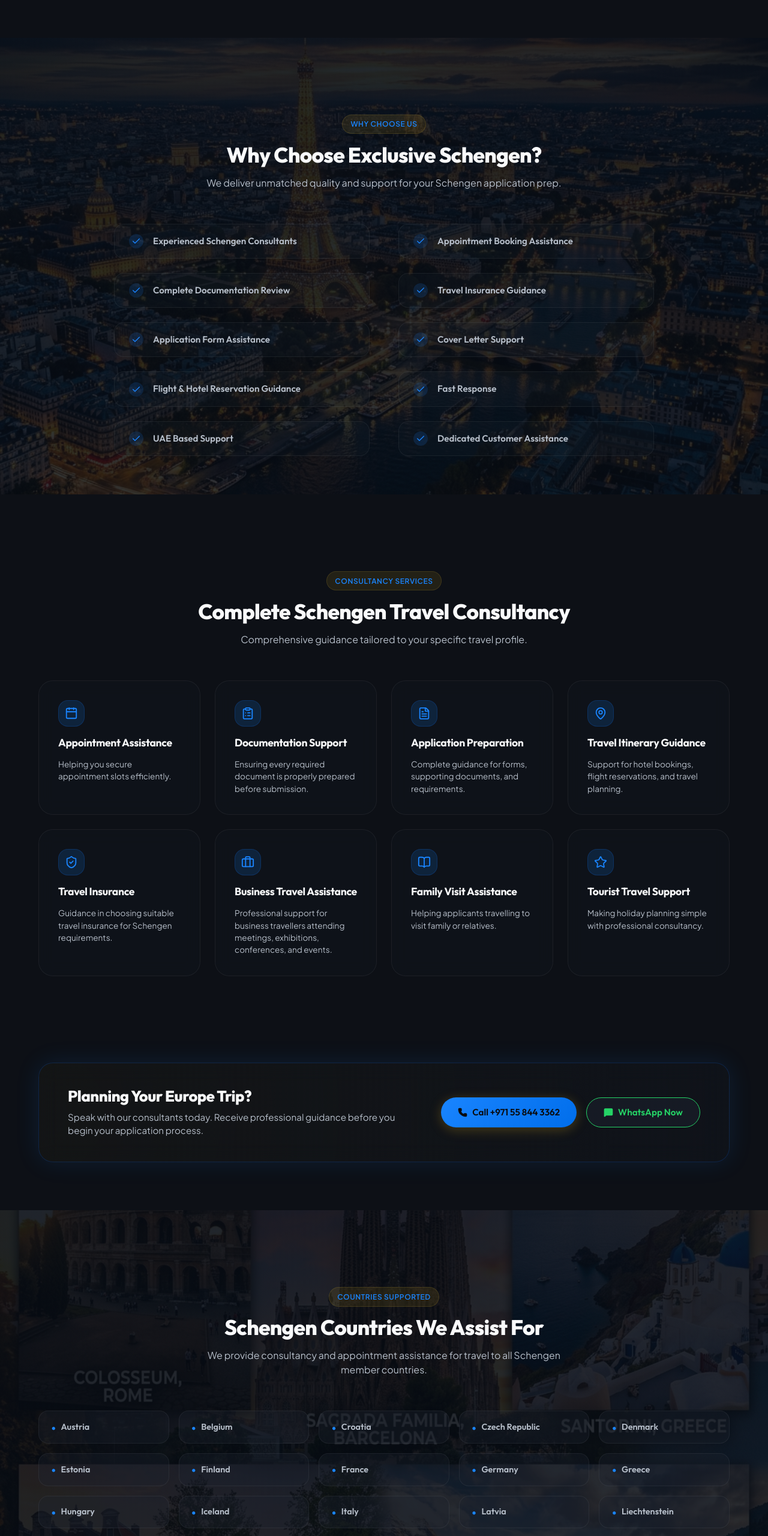
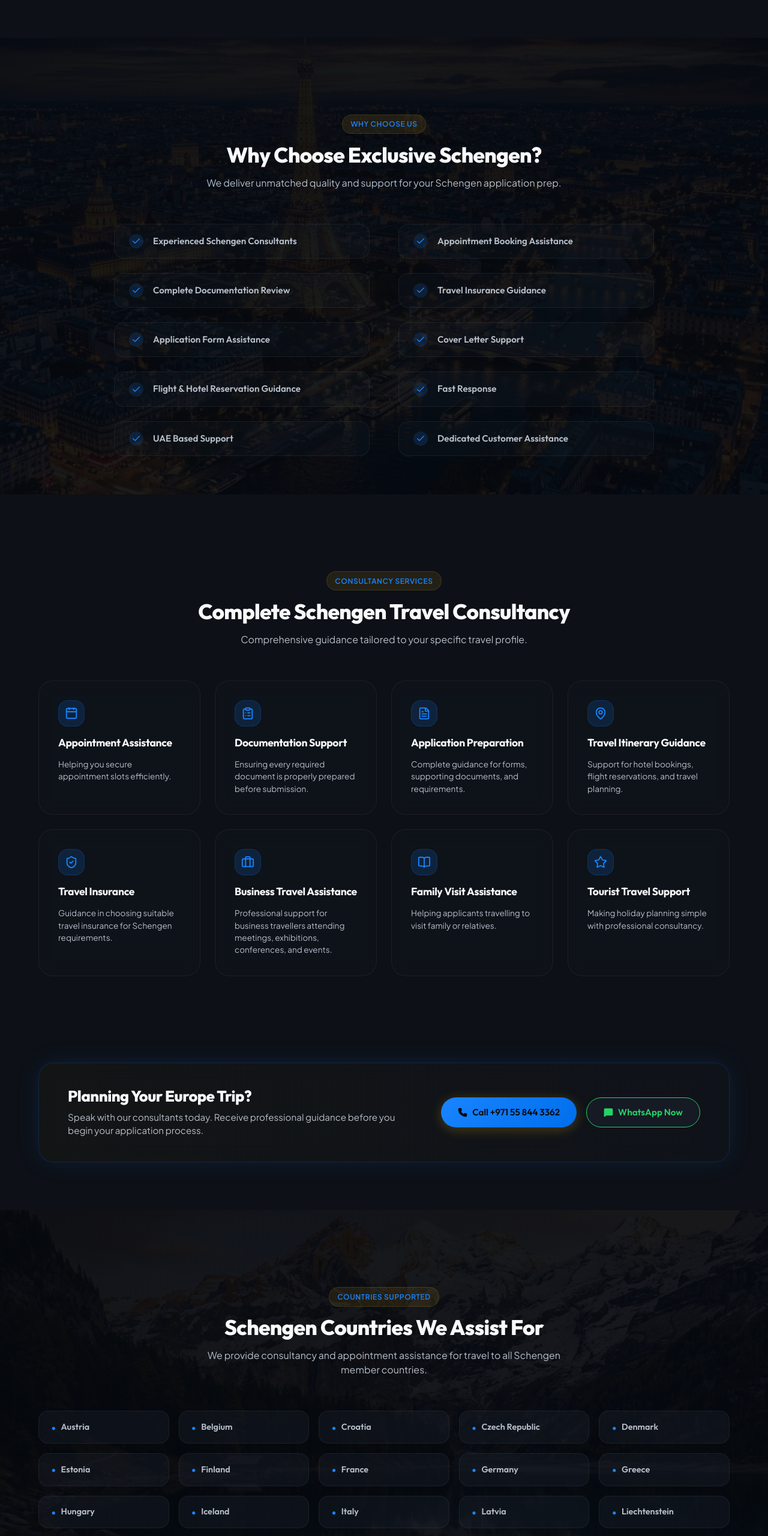
Before and after one commit to sadhil1234sahil-svg/exclusiveschengen, a React (Vite) app: page / in a window 1280 px wide. Shown: the part 2111-4671 px from the top of the page at 60% size. Built offline with nearby package versions, Linux system fonts and the light colour scheme.

Commit message:
Fix: Replace collage with single Swiss Alps image; darken all section overlays

```diff
--- a/src/components/LPSections.css
+++ b/src/components/LPSections.css
@@ -12,7 +12,7 @@
   content: '';
   position: absolute;
   inset: 0;
-  background: linear-gradient(to bottom, rgba(7, 12, 20, 0.88) 0%, rgba(7, 12, 20, 0.82) 100%);
+  background: linear-gradient(to bottom, rgba(5, 8, 14, 0.93) 0%, rgba(5, 8, 14, 0.90) 100%);
   z-index: -1;
 }
 
@@ -116,7 +116,7 @@
   content: '';
   position: absolute;
   inset: 0;
-  background: linear-gradient(135deg, rgba(7, 12, 20, 0.90) 0%, rgba(7, 12, 20, 0.85) 100%);
+  background: linear-gradient(135deg, rgba(5, 8, 14, 0.94) 0%, rgba(5, 8, 14, 0.91) 100%);
   z-index: -1;
 }
 
@@ -355,7 +355,7 @@
   content: '';
   position: absolute;
   inset: 0;
-  background: linear-gradient(to bottom, rgba(7, 12, 20, 0.88) 0%, rgba(7, 12, 20, 0.80) 60%, rgba(7, 12, 20, 0.92) 100%);
+  background: linear-gradient(to bottom, rgba(5, 8, 14, 0.93) 0%, rgba(5, 8, 14, 0.88) 60%, rgba(5, 8, 14, 0.95) 100%);
   z-index: -1;
 }
 
```
Also changed, not shown: public/bg_countries.png.
